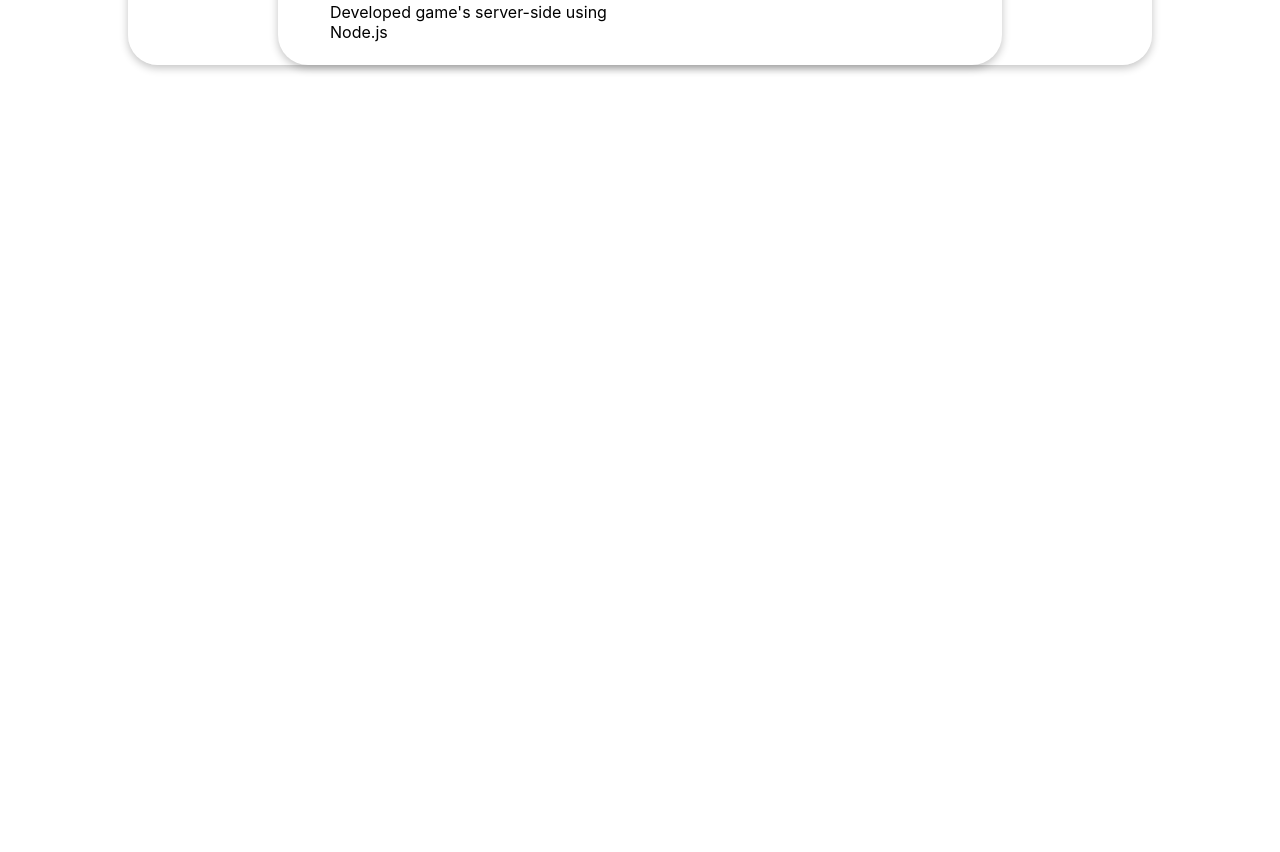
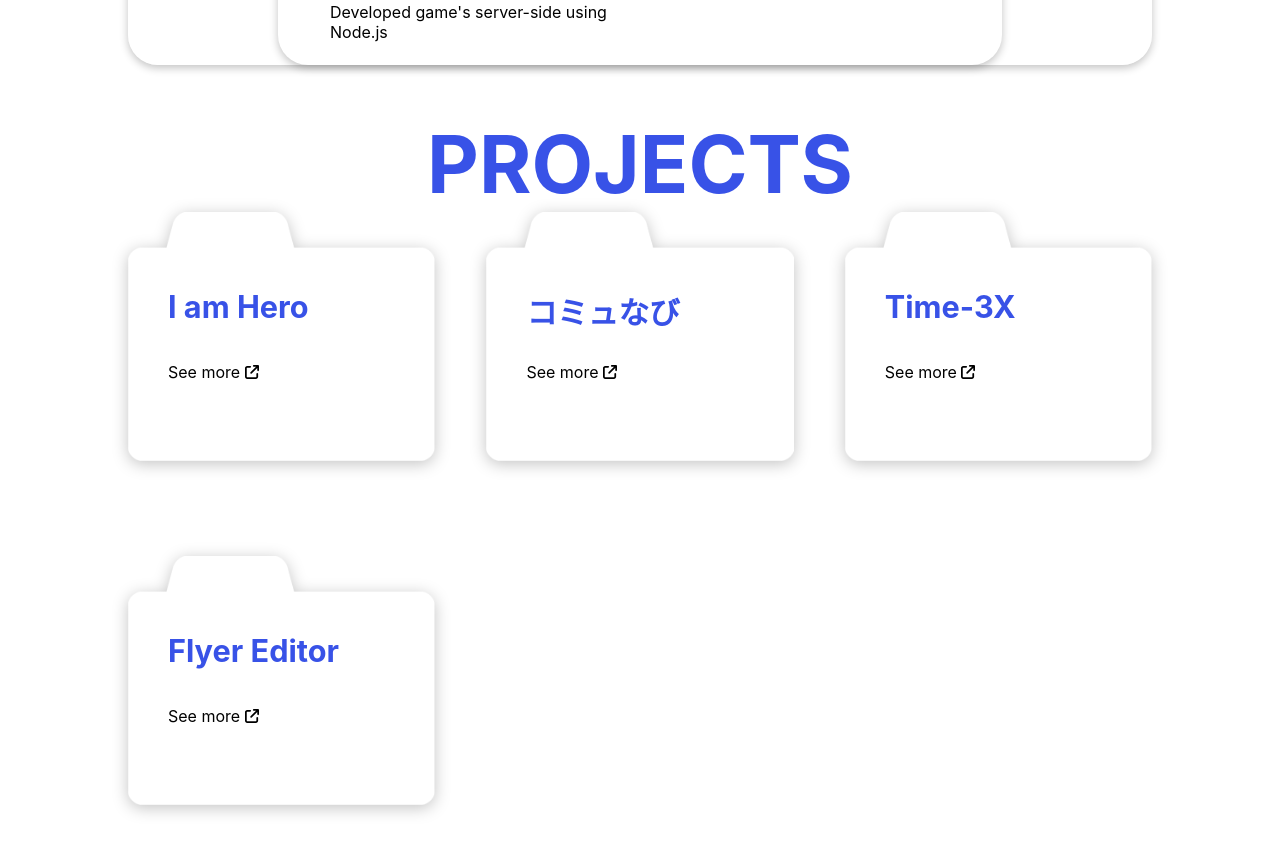
Before and after one commit to vanhongha/portfolio, a React (Create React App) app: page / in a window 1280 px wide. Shown: the part 2448-3300 px from the top of the page. Before the commit the page ends 2563 px from the top, so only its background shows below. Built offline with nearby package versions, Linux system fonts and the light colour scheme.

Commit message:
Update components - Projects

```diff
--- a/src/App.js
+++ b/src/App.js
@@ -4,6 +4,7 @@ import About from "./components/about/About";
 import Education from "./components/education/Education";
 import Skills from "./components/skills/Skills";
 import Experiences from "./components/experiences/Experiences";
+import Projects from "./components/projects/Projects";
 
 function App() {
 	return (
@@ -13,6 +14,7 @@ function App() {
 			<Education/>
 			<Skills/>
 			<Experiences/>
+			<Projects/>
 		</div>
 	);
 }
--- a/src/components/experiences/Experiences.module.css
+++ b/src/components/experiences/Experiences.module.css
@@ -4,10 +4,10 @@
 }
 
 .background{
-	height: 650px;
 	position: absolute;
 	width: 100%;
 	background-repeat: no-repeat;
 	background-attachment: fixed;
-	background-position: bottom;
+	background-position: center;
+	background-size: cover;
 }
--- /dev/null
+++ b/src/components/projects/ProjectFolder.js
@@ -0,0 +1,20 @@
+import React from "react";
+import {FontAwesomeIcon} from '@fortawesome/react-fontawesome';
+import {faArrowUpRightFromSquare} from '@fortawesome/free-solid-svg-icons'
+
+import ProjectTitle from "./ProjectTitle";
+
+import folder from "../../assets/folder.png";
+
+import classes from "./ProjectFolder.module.css";
+
+const ProjectFolder = (props) => {
+	return (
+		<div className={classes["project-folder"]} style={{backgroundImage: `url(${folder})`}}>
+			<ProjectTitle title={props.project.name}/>
+			<span className={classes["see-more"]}>See more <FontAwesomeIcon size={"sm"} icon={faArrowUpRightFromSquare}/></span>
+		</div>
+	);
+}
+
+export default ProjectFolder;
--- /dev/null
+++ b/src/components/projects/ProjectFolder.module.css
@@ -0,0 +1,18 @@
+.project-folder{
+	width: 30%;
+	height: 304px;
+	background-repeat: no-repeat;
+	background-position: unset;
+	background-size: contain;
+	-webkit-filter: drop-shadow(0px 3px 8px rgba(0, 0, 0, 0.24));
+	filter: drop-shadow(0px 3px 8px rgba(0, 0, 0, 0.24));
+	margin-bottom: 40px;
+}
+
+.see-more{
+	position: absolute;
+	cursor: pointer;
+	float: left;
+	left: 40px;
+	top: 150px;
+}
--- /dev/null
+++ b/src/components/projects/ProjectTitle.js
@@ -0,0 +1,13 @@
+import React from "react";
+
+import classes from "./ProjectTitle.module.css"
+
+const ProjectTitle = ({title}) => {
+	return (
+		<span className={classes.title}>
+			{title}
+		</span>
+	);
+}
+
+export default ProjectTitle;
--- /dev/null
+++ b/src/components/projects/ProjectTitle.module.css
@@ -0,0 +1,10 @@
+.title{
+	font-weight: bold;
+	font-size: 23pt;
+	color: #3852e7;
+	position: relative;
+	top: 25%;
+	z-index: 1;
+	float: left;
+	left: 40px;
+}
--- /dev/null
+++ b/src/components/projects/Projects.js
@@ -0,0 +1,64 @@
+import React from "react";
+
+import Title from "../UI/Title";
+import ProjectFolder from "./ProjectFolder";
+
+import classes from "./Projects.module.css";
+
+const PROJECTS = [
+	{
+		id: "iah",
+		name: "I am Hero",
+		descriptions: [
+			"Improve your English skills in social situations",
+			"Improve your English skills in social situations",
+			"Improve your English skills in social situations",
+			"Improve your English skills in social situations",
+		]
+	},
+	{
+		id: "cmn",
+		name: "コミュなび",
+		descriptions: [
+			"Improve your English skills in social situations",
+			"Improve your English skills in social situations",
+			"Improve your English skills in social situations",
+			"Improve your English skills in social situations",
+		]
+	},
+	{
+		id: "time3",
+		name: "Time-3X",
+		descriptions: [
+			"Improve your English skills in social situations",
+			"Improve your English skills in social situations",
+			"Improve your English skills in social situations",
+			"Improve your English skills in social situations",
+		]
+	},
+	{
+		id: "fe",
+		name: "Flyer Editor",
+		descriptions: [
+			"Improve your English skills in social situations",
+			"Improve your English skills in social situations",
+			"Improve your English skills in social situations",
+			"Improve your English skills in social situations",
+		]
+	},
+]
+
+const Projects = () => {
+	return (
+		<div>
+			<Title>PROJECTS</Title>
+			<div className={classes.content}>
+				{PROJECTS.map(project => {
+					return <ProjectFolder key={project.id} project={project}/>
+				})}
+			</div>
+		</div>
+	);
+}
+
+export default Projects;
--- /dev/null
+++ b/src/components/projects/Projects.module.css
@@ -0,0 +1,5 @@
+.content{
+	display: flex;
+	flex-wrap: wrap;
+	justify-content: space-between;
+}
```
Also changed, not shown: src/components/experiences/Experiences.js (+4 -3 lines), src/assets/folder-hover.png (added), src/assets/folder.png (added).
